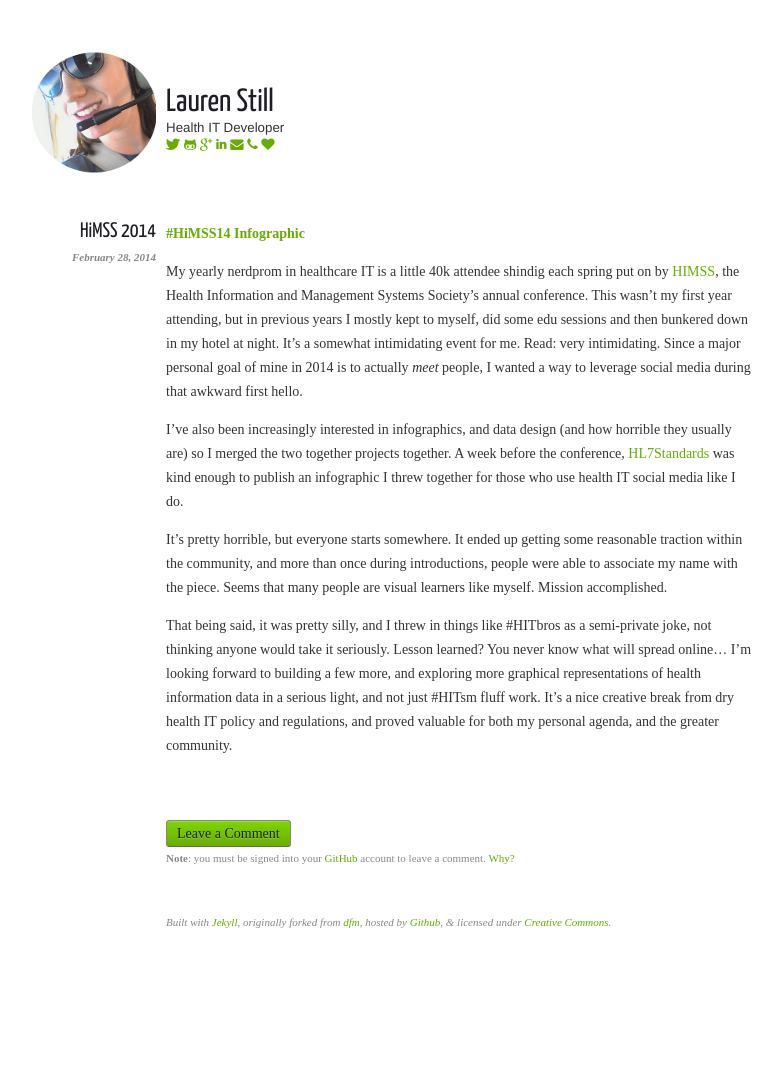
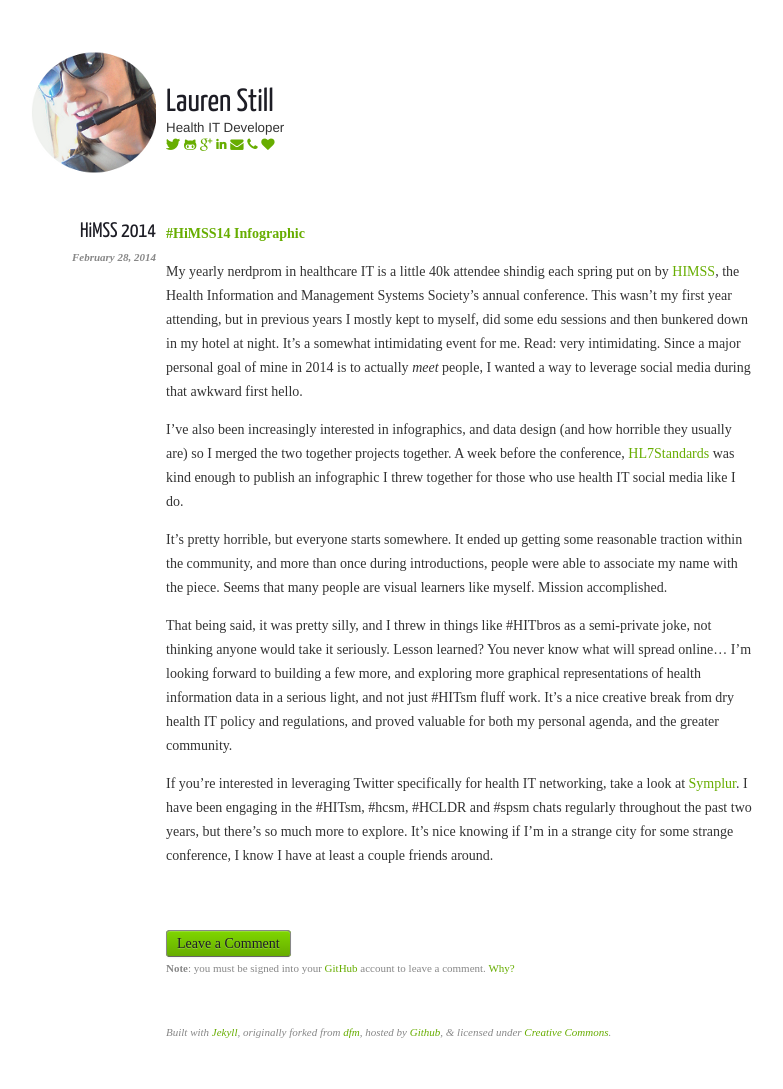
Before and after one commit to laurenstill/laurenstill.github.io, a Jekyll site: the page built from _posts/2014-02-28-himss14.markdown, in a window 1280 px wide. Shown: the whole page, without its empty margins (279-1062 px from the left). Built offline with Jekyll 4.4.1, drawn with Linux system fonts in a browser that asks for light colours; nearby versions of some CDN libraries; before the commit the page ends 979 px from its top, so only the background shows below that.

Commit message:
Update 2014-02-28-himss14.markdown

```diff
--- a/_posts/2014-02-28-himss14.markdown
+++ b/_posts/2014-02-28-himss14.markdown
@@ -17,5 +17,9 @@ It's pretty horrible, but everyone starts somewhere.  It ended up getting some r
 That being said, it was pretty silly, and I threw in things like #HITbros as a semi-private joke, not thinking anyone would take it seriously.  Lesson learned?  You never know what will spread online...  I'm looking forward to building a few more, and exploring more graphical representations of health information data in a serious light, and not just #HITsm fluff work.  It's a nice creative break from dry health IT policy and regulations, and proved valuable for both my personal agenda, and the greater community.
 
 
+If you're interested in leveraging Twitter specifically for health IT networking, take a look at [Symplur][3].  I have been engaging in the #HITsm, #hcsm, #HCLDR and #spsm chats regularly throughout the past two years, but there's so much more to explore.  It's nice knowing if I'm in a strange city for some strange conference, I know I have at least a couple friends around.
+
+
 [1]: http://www.himssconference.org/
 [2]: http://www.hl7standards.com/blog/2014/02/19/infographic-social-media-in-health-technology/
+[3]: http://www.symplur.com/healthcare-hashtags/tweet-chats/
```
